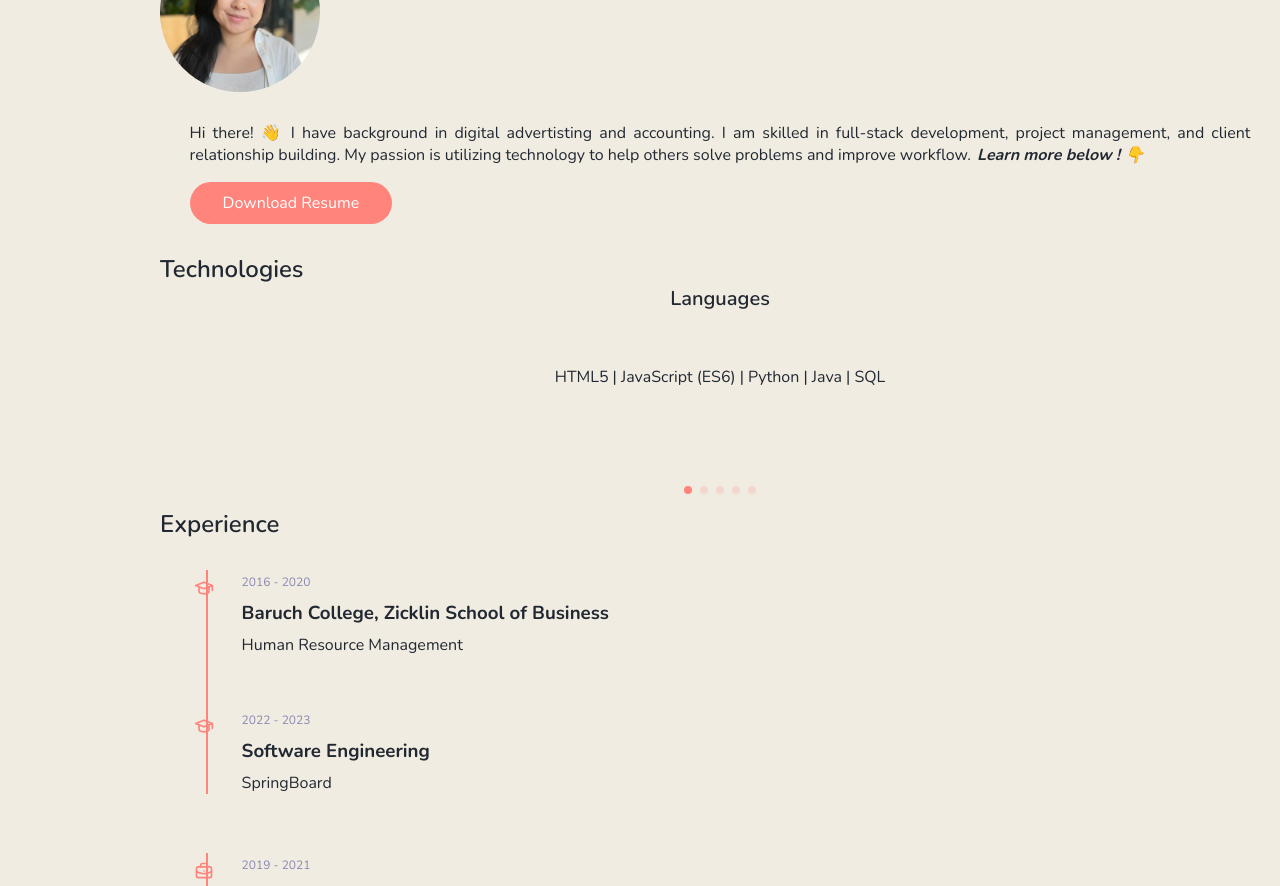
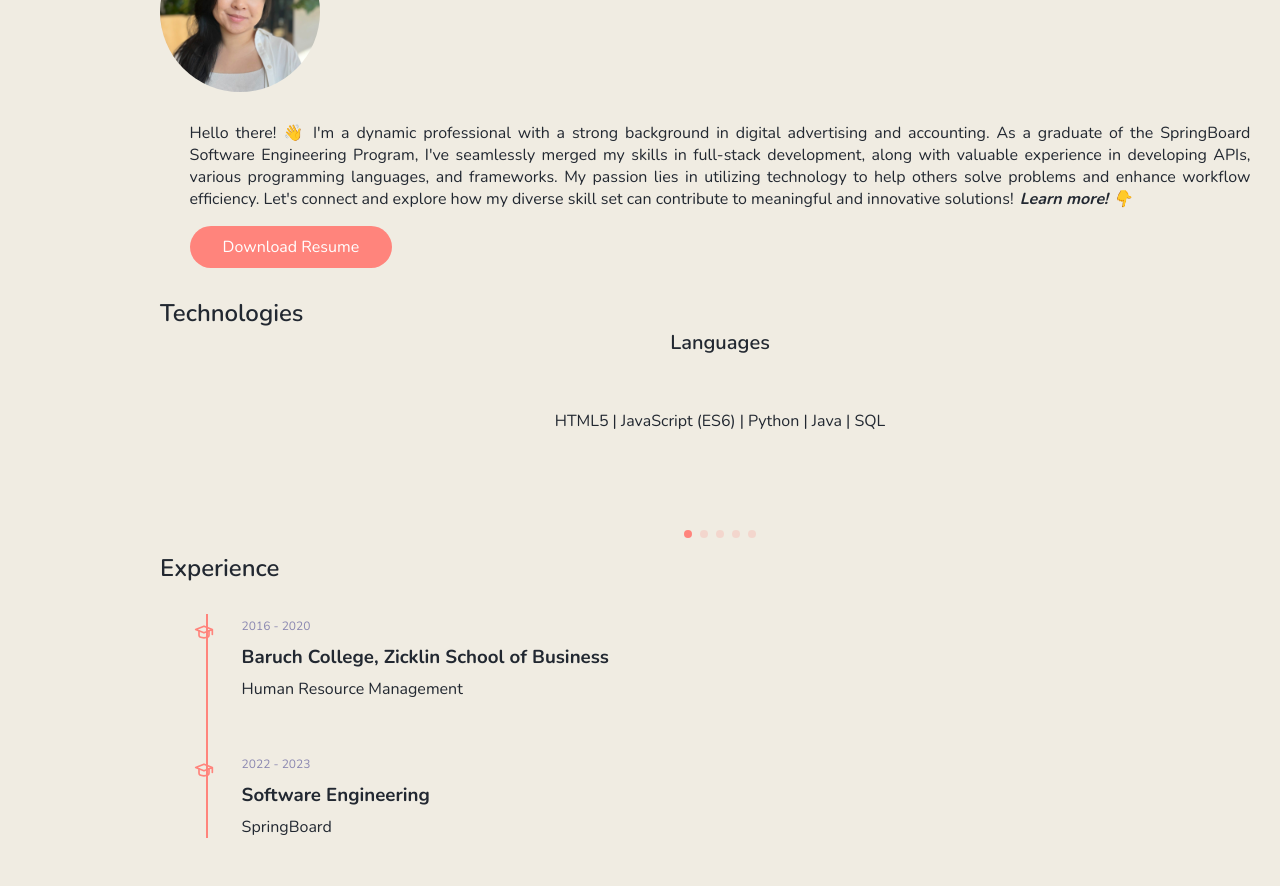
Before and after one commit to xieb3cky/Personal-Portfolio, a React (Create React App) app: page / in a window 1280 px wide. Shown: the part 900-1786 px from the top of the page. Built offline with nearby package versions, Linux system fonts and the light colour scheme.

Commit message:
updated about me description

```diff
--- a/src/components/about/About.js
+++ b/src/components/about/About.js
@@ -12,9 +12,10 @@ export default function About() {
                 <div className="about-data grid">
                     <div className="about-info">
                         <p className="about-description">
-                            Hi there! 👋 I have background in digital advertisting and accounting.
-                            I am skilled in full-stack development, project management, and client relationship building.
-                            My passion is utilizing technology to help others solve problems and improve workflow.  <span className='learn-more-about'>Learn more below ! 👇</span>
+                            Hello there! 👋 I'm a dynamic professional with a strong background in digital advertising and accounting.
+                            As a graduate of the SpringBoard Software Engineering Program, I've seamlessly merged my skills in full-stack development, along with valuable experience in developing APIs, various programming languages, and frameworks.
+                            My passion lies in utilizing technology to help others solve problems and enhance workflow efficiency.
+                            Let's connect and explore how my diverse skill set can contribute to meaningful and innovative solutions! <span className='learn-more-about'>Learn more! 👇</span>
                         </p>
                         <a href="https://drive.google.com/file/d/1G0WBIt7hBDwy4TQvuzrmaqfXWlWwA8wb/view" className="btn" target="_blank" rel="noreferrer" >Download Resume </a>
                     </div>
```
